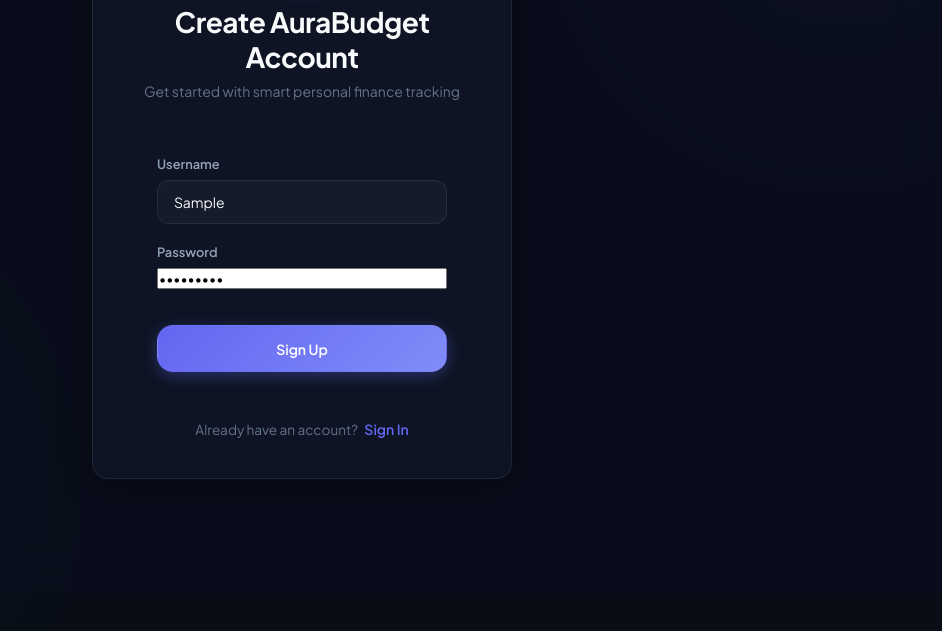
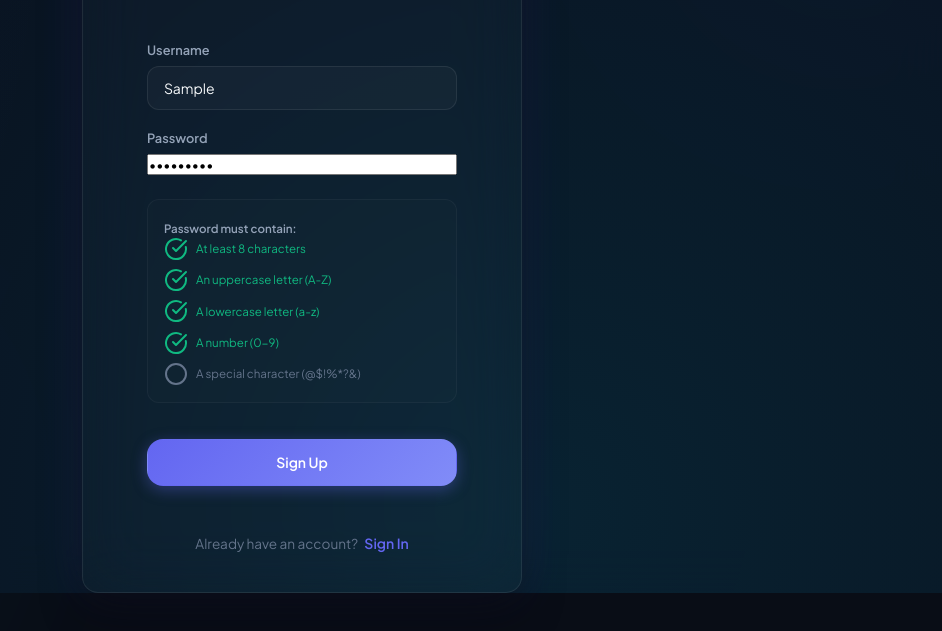
Before and after one commit to saneshreyas14-maker/ExpenseChecker, a website: page index.html in a window 1280 px wide. Both pictures are taken after typing "Sample", "Sample123" into the empty fields and a click on the button "Create Account". Shown: the part 207-838 px from the top of the page, without its empty margins (338-1280 px from the left). Drawn offline with nearby package versions, Linux system fonts and the light colour scheme.

Commit message:
feat: enforce password complexity requirements and upgrade auth page UI

```diff
--- a/app.js
+++ b/app.js
@@ -1544,6 +1544,13 @@
     document.getElementById('auth-form').addEventListener('submit', handleAuthSubmit);
     document.getElementById('btn-toggle-auth').addEventListener('click', toggleAuthMode);
 
+    // Add real-time password strength check
+    document.getElementById('auth-password').addEventListener('input', (e) => {
+        if (state.authMode === 'register') {
+            validatePasswordLive(e.target.value);
+        }
+    });
+
     // Admin user modal triggers
     const addUserBtn = document.getElementById('btn-admin-add-user');
     if (addUserBtn) {
@@ -1569,6 +1576,7 @@
     const submitBtnSpan = document.querySelector('#btn-auth-submit span');
     const toggleBtn = document.getElementById('btn-toggle-auth');
     const toggleSpan = document.querySelector('.auth-toggle span');
+    const passwordRequirements = document.getElementById('password-requirements');
 
     if (state.authMode === 'login') {
         state.authMode = 'register';
@@ -1577,6 +1585,9 @@
         submitBtnSpan.textContent = 'Sign Up';
         toggleSpan.textContent = 'Already have an account?';
         toggleBtn.textContent = 'Sign In';
+        if (passwordRequirements) passwordRequirements.style.display = 'block';
+        // Validate whatever is currently in password input
+        validatePasswordLive(document.getElementById('auth-password').value);
     } else {
         state.authMode = 'login';
         title.textContent = 'Welcome to AuraBudget';
@@ -1584,6 +1595,39 @@
         submitBtnSpan.textContent = 'Sign In';
         toggleSpan.textContent = "Don't have an account?";
         toggleBtn.textContent = 'Create Account';
+        if (passwordRequirements) passwordRequirements.style.display = 'none';
+    }
+}
+
+function validatePasswordLive(password) {
+    const checks = {
+        length: password.length >= 8,
+        uppercase: /[A-Z]/.test(password),
+        lowercase: /[a-z]/.test(password),
+        number: /\d/.test(password),
+        special: /[@$!%*?&]/.test(password)
+    };
+
+    updateRequirementUI('req-length', checks.length, 'At least 8 characters');
+    updateRequirementUI('req-uppercase', checks.uppercase, 'An uppercase letter (A-Z)');
+    updateRequirementUI('req-lowercase', checks.lowercase, 'A lowercase letter (a-z)');
+    updateRequirementUI('req-number', checks.number, 'A number (0-9)');
+    updateRequirementUI('req-special', checks.special, 'A special character (@$!%*?&)');
+
+    lucide.createIcons();
+    return Object.values(checks).every(Boolean);
+}
+
+function updateRequirementUI(elementId, isValid, labelText) {
+    const el = document.getElementById(elementId);
+    if (!el) return;
+
+    if (isValid) {
+        el.className = 'valid';
+        el.innerHTML = `<i data-lucide="check-circle" class="req-icon"></i> <span>${labelText}</span>`;
+    } else {
+        el.className = 'invalid';
+        el.innerHTML = `<i data-lucide="circle" class="req-icon"></i> <span>${labelText}</span>`;
     }
 }
 
@@ -1595,6 +1639,14 @@
     if (!username || !password) {
         showToast('Please enter both username and password.', 'warning');
         return;
+    }
+
+    if (state.authMode === 'register') {
+        const isValid = validatePasswordLive(password);
+        if (!isValid) {
+            showToast('Password does not meet complexity requirements.', 'warning');
+            return;
+        }
     }
 
     const url = state.authMode === 'login' ? '/api/auth/login' : '/api/auth/register';
--- a/index.html
+++ b/index.html
@@ -689,7 +689,18 @@
 
                 <div class="form-group">
                     <label for="auth-password">Password</label>
-                    <input type="password" id="auth-password" required placeholder="Enter password (min 4 characters)" autocomplete="current-password">
+                    <input type="password" id="auth-password" required placeholder="Enter password" autocomplete="current-password">
+                </div>
+
+                <div class="password-requirements" id="password-requirements" style="display: none;">
+                    <span class="requirements-title">Password must contain:</span>
+                    <ul class="requirements-list">
+                        <li id="req-length" class="invalid"><i data-lucide="circle" class="req-icon"></i> <span>At least 8 characters</span></li>
+                        <li id="req-uppercase" class="invalid"><i data-lucide="circle" class="req-icon"></i> <span>An uppercase letter (A-Z)</span></li>
+                        <li id="req-lowercase" class="invalid"><i data-lucide="circle" class="req-icon"></i> <span>A lowercase letter (a-z)</span></li>
+                        <li id="req-number" class="invalid"><i data-lucide="circle" class="req-icon"></i> <span>A number (0-9)</span></li>
+                        <li id="req-special" class="invalid"><i data-lucide="circle" class="req-icon"></i> <span>A special character (@$!%*?&)</span></li>
+                    </ul>
                 </div>
 
                 <button type="submit" class="btn btn-primary" id="btn-auth-submit" style="width: 100%; margin-top: 1rem; padding: 0.85rem; display: block; text-align: center; justify-content: center;">
--- a/style.css
+++ b/style.css
@@ -1487,7 +1487,11 @@
     left: 0;
     width: 100%;
     height: 100%;
-    background: rgba(10, 15, 30, 0.7);
+    background: radial-gradient(circle at 20% 30%, rgba(99, 102, 241, 0.12), transparent 45%),
+                radial-gradient(circle at 80% 70%, rgba(6, 182, 212, 0.12), transparent 45%),
+                rgba(10, 15, 30, 0.82);
+    background-size: 200% 200%;
+    animation: bgGlow 15s ease infinite alternate;
     backdrop-filter: blur(25px);
     -webkit-backdrop-filter: blur(25px);
     display: none;
@@ -1497,17 +1501,35 @@
     padding: 1.5rem;
 }
 
+@keyframes bgGlow {
+    0% { background-position: 0% 50%; }
+    50% { background-position: 100% 50%; }
+    100% { background-position: 0% 50%; }
+}
+
 .auth-container-overlay.active {
     display: flex;
 }
 
 .auth-card {
     width: 100%;
-    max-width: 420px;
+    max-width: 440px;
     padding: 2.5rem;
     border-radius: var(--radius-lg);
-    box-shadow: var(--shadow-premium);
+    background: rgba(255, 255, 255, 0.02);
+    backdrop-filter: blur(30px);
+    -webkit-backdrop-filter: blur(30px);
+    box-shadow: 0 20px 40px rgba(0, 0, 0, 0.4),
+                0 0 50px rgba(99, 102, 241, 0.15),
+                inset 0 1px 1px rgba(255, 255, 255, 0.1);
     border: 1px solid rgba(255, 255, 255, 0.08);
+    transition: transform 0.3s ease, box-shadow 0.3s ease;
+}
+
+.auth-card:hover {
+    box-shadow: 0 25px 50px rgba(0, 0, 0, 0.5),
+                0 0 60px rgba(99, 102, 241, 0.25),
+                inset 0 1px 1px rgba(255, 255, 255, 0.15);
 }
 
 .auth-header {
@@ -1647,3 +1669,73 @@
 .mb-6 {
     margin-bottom: 1.5rem;
 }
+
+/* Password requirements UI */
+.password-requirements {
+    background: rgba(255, 255, 255, 0.01);
+    border: 1px solid rgba(255, 255, 255, 0.04);
+    border-radius: var(--radius-md);
+    padding: 1rem;
+    display: flex;
+    flex-direction: column;
+    gap: 0.5rem;
+    margin-top: 0.25rem;
+    animation: fadeIn 0.3s ease;
+}
+
+.requirements-title {
+    font-size: 0.72rem;
+    font-weight: 600;
+    color: var(--text-secondary);
+}
+
+.requirements-list {
+    list-style: none;
+    padding: 0;
+    margin: 0;
+    display: flex;
+    flex-direction: column;
+    gap: 0.45rem;
+}
+
+.requirements-list li {
+    font-size: 0.72rem;
+    display: flex;
+    align-items: center;
+    gap: 0.5rem;
+    color: var(--text-muted);
+    transition: all 0.25s ease;
+}
+
+.requirements-list li span {
+    line-height: 1;
+}
+
+.requirements-list li i.req-icon {
+    width: 13px;
+    height: 13px;
+    flex-shrink: 0;
+    transition: transform 0.25s cubic-bezier(0.175, 0.885, 0.32, 1.275);
+}
+
+.requirements-list li.valid {
+    color: var(--success);
+}
+
+.requirements-list li.valid i.req-icon {
+    color: var(--success);
+    transform: scale(1.15);
+}
+
+.requirements-list li.invalid {
+    color: var(--text-muted);
+}
+
+.requirements-list li.invalid i.req-icon {
+    color: var(--text-muted);
+}
+
+@keyframes fadeIn {
+    from { opacity: 0; transform: translateY(-5px); }
+    to { opacity: 1; transform: translateY(0); }
+}
```
Also changed, not shown: server.js (+18 -4 lines).
